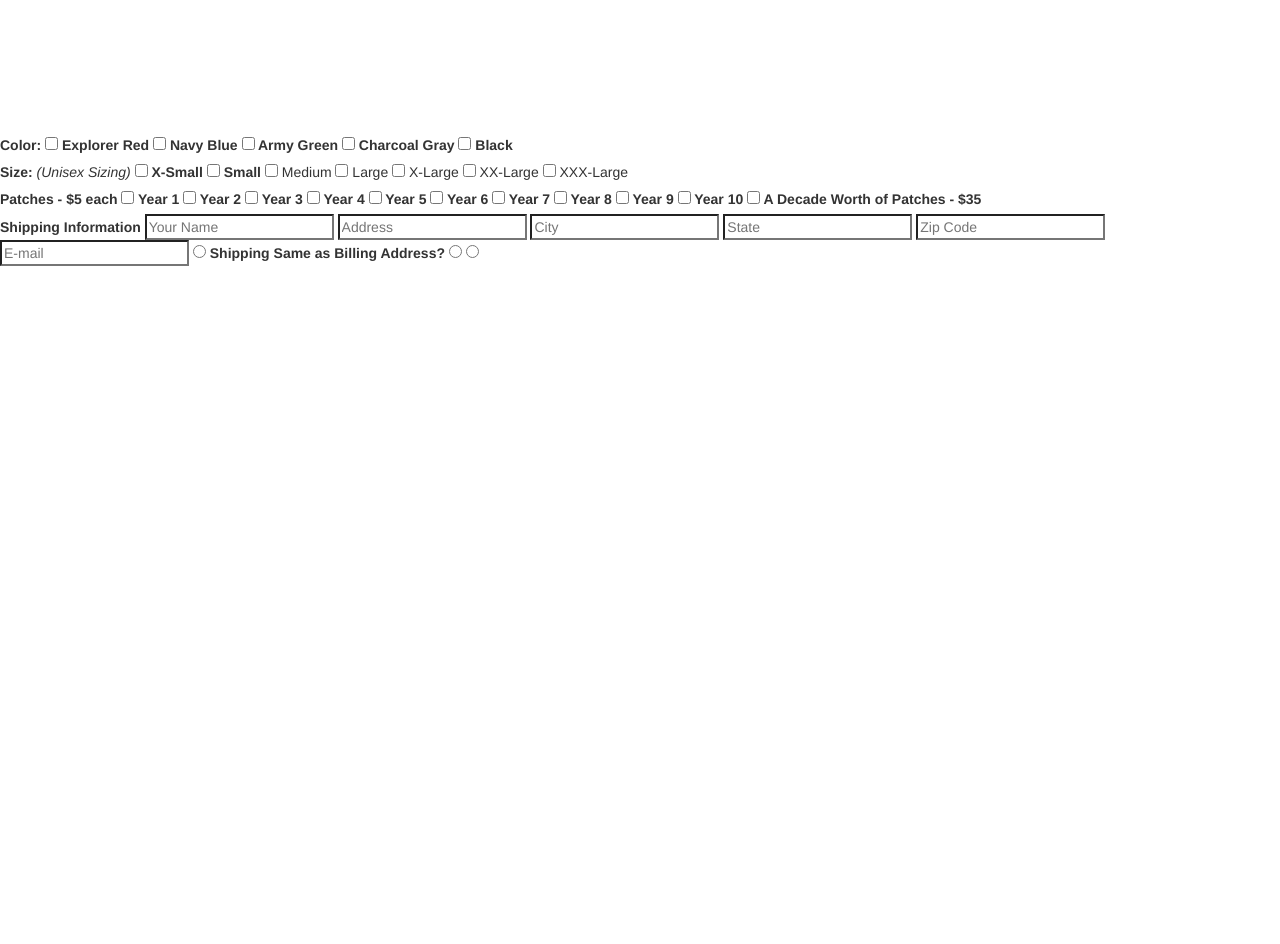
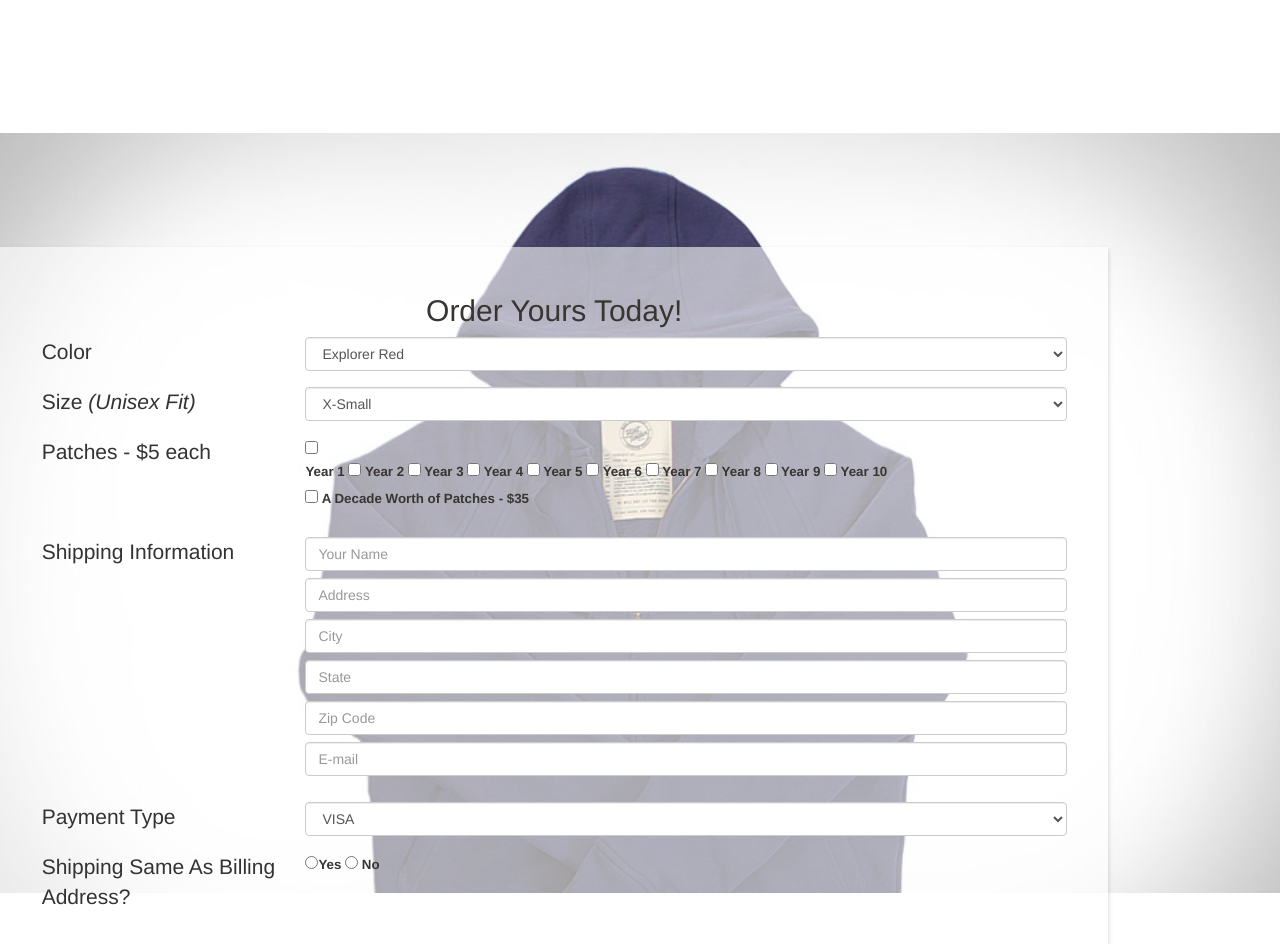
Before and after one commit to jlgadams31/10yearhoodie-form, a plain HTML site: page index.html in a window 1280 px wide. Shown: the part 2100-3044 px from the top of the page. Before the commit the page ends 2373 px from the top, so only its background shows below. Drawn offline with Linux system fonts and the light colour scheme.

Commit message:
Background picture cleaned up form

```diff
--- a/index.html
+++ b/index.html
@@ -49,69 +49,143 @@
     </div>
 
 <!-- FORM -->
-    <form action="" method="get"
-        <div> <b>Color:</b>
+    <div class="hoodie-image">
+        <div class="check-out">
+
+            <h2>Order Yours Today!</h2>
+
+            <div class="container">
+                <fieldset class="row">
+                    <legend class="col-md-3"> Color </legend>
+                    <div class="col-md-9">
+                        <form action="" method="get">
+                            <select class="form-control">
+                                <option value="Explorer Red"> Explorer Red</option>
+                                <option value="Navy Blue"> Navy Blue</option>
+                                <option value="Army Green"> Army Green</option>
+                                <option value="Charcoal Gray"> Charcoal Gray</option>
+                                <option value="Black"> Black</option>
+                            </select>
+                    </div>
+                </fieldset>
+            </div>
+
+            <div class="container">
+                <fieldset class="row">
+                    <legend class="col-md-3"> Size <i>(Unisex Fit)</i></legend>
+                    <div class="col-md-9">
+                        <form action="" method="get">
+                            <select class="form-control">
+                                <option value="Xsmall"> X-Small</option>
+                                <option value="Small"> Small</option>
+                                <option value="Medium"> Medium</option>
+                                <option value="Large"> Large</option>
+                                <option value="XLarge"> X-Large</option>
+                                <option value="XXLarge"> XX-Large</option>
+                                <option value="XXXLarge"> XXX-Large</option>
+                            </select>
+                    </div>
+                </fieldset>
+            </div>
+
+            <div class="container">
+                <fieldset class="row">
+                    <legend class="col-md-3"> Patches - $5 each</legend>
+                    <div class="col-md-9">
+                        <form action="" method="get">
+                            <div>
+                                <input id="Year 1" name="Patch" type="checkbox">
+                                <label for="Year 1"> Year 1
                                 <label>
-                <input type="checkbox" name="color" value="Explorer Red"> Explorer Red
+                                    <input type="checkbox" name="Patch" value="Year 2"> Year 2
                                </label>
                                 <label>
-                <input type="checkbox" name="color" value="Navy Blue"> Navy Blue
+                                    <input type="checkbox" name="Patch" value="Year 3"> Year 3
                                </label>
                                 <label>
-                <input type="checkbox" name="color" value="Army Green"> Army Green
+                                    <input type="checkbox" name="Patch" value="Year 4"> Year 4
                                </label>
                                 <label>
-                <input type="checkbox" name="color" value="Charcoal Gray"> Charcoal Gray
+                                    <input type="checkbox" name="Patch" value="Year 5"> Year 5
                                </label>
                                 <label>
-                <input type="checkbox" name="color" value="Black"> Black
-            </label
+                                    <input type="checkbox" name="Patch" value="Year 6"> Year 6
+                                </label>
+                                <label>
+                                    <input type="checkbox" name="Patch" value="Year 7"> Year 7
+                                </label>
+                                <label>
+                                    <input type="checkbox" name="Patch" value="Year 8"> Year 8
+                                </label>
+                                <label>
+                                    <input type="checkbox" name="Patch" value="Year 9"> Year 9
+                                </label>
+                                <label>
+                                    <input type="checkbox" name="Patch" value="Year 10"> Year 10
+                                </label>
+                                <label>
+                                    <input type="checkbox" name="Patch" value="A Decade Worth of Patches - $35"> A Decade Worth of Patches - $35
+                                </label>
+                            </div>
+                    </div>
+                </fieldset>
+            </div>
+    <br>
+
+            <div class="container">
+                <fieldset class="row">
+                    <legend class="col-md-3"> Shipping Information</legend>
+                    <div class="col-md-9">
+                        <input type="text" class="form-control" name="Your Name" placeholder="Your Name">
+                        <input type="text" class="form-control" name="Address" placeholder="Address">
+                        <input type="text" class="form-control" name="City" placeholder="City">
+                        <input type="text" class="form-control" name="State" placeholder="State">
+                        <input type="text" class="form-control" name="Zip Code" placeholder="Zip Code">
+                        <input type="text" class="form-control" name="Email" placeholder="E-mail">
+                    </div>
+                </fieldset>
+            </div>
+    <br>
+
+             <div class="container">
+                <fieldset class="row">
+                    <legend class="col-md-3"> Payment Type</i></legend>
+                    <div class="col-md-9">
+                        <form action="" method="get">
+                            <select class="form-control">
+                                <option value="1"> VISA</option>
+                                <option value="2"> AMEX</option>
+                                <option value="3"> MASTERCARD</option>
+                            </select>
+                    </div>
+                </fieldset>
             </div>
 
-        <div> <b>Size:</b> <i>(Unisex Sizing)</i>
+            <div class="container">
+                <fieldset class="row">
+                    <legend class="col-md-3"> Shipping Same As Billing Address?</legend>
+                    <div class="col-md-9">
+                        <form action="" method="get">
+                            <div>
                                 <label>
-                <input type="checkbox" name="Size" value="X-Small"> X-Small
+                                    <input type="radio" name="shipandbill" value="yes">Yes
                                 </label>
                                 <label>
-                <input type="checkbox" name="Size" value="Small"> Small
-            </label>
-                <input type="checkbox" name="Size" value="Medium"> Medium
-                <input type="checkbox" name="Size" value="Large"> Large
-                <input type="checkbox" name="Size" value="X-Large"> X-Large
-                <input type="checkbox" name="Size" value="XX-Large"> XX-Large
-                <input type="checkbox" name="Size" value="XXX-Large"> XXX-Large
+                                    <input type="radio" name="shipandbill" value="no"> No
                                 </label>
                             </div>
+                    </div>
+                </fieldset>
+            </div>
 
-        <label> <b>Patches</b> - $5 each
-            <input type="checkbox" name="Patch" value="Year 1"> Year 1
-            <input type="checkbox" name="Patch" value="Year 2"> Year 2
-            <input type="checkbox" name="Patch" value="Year 3"> Year 3
-            <input type="checkbox" name="Patch" value="Year 4"> Year 4
-            <input type="checkbox" name="Patch" value="Year 5"> Year 5
-            <input type="checkbox" name="Patch" value="Year 6"> Year 6
-            <input type="checkbox" name="Patch" value="Year 7"> Year 7
-            <input type="checkbox" name="Patch" value="Year 8"> Year 8
-            <input type="checkbox" name="Patch" value="Year 9"> Year 9
-            <input type="checkbox" name="Patch" value="Year 10"> Year 10
-            <input type="checkbox" name="Patch" value="A Decade Worth of Patches - $35"> A Decade Worth of Patches - $35
-        </label>
-
-        <label> Shipping Information
-            <input type="text" name="Your Name" placeholder="Your Name">
-            <input type="text" name="Address" placeholder="Address">
-            <input type="text" name="City" placeholder="City">
-            <input type="text" name="State" placeholder="State">
-            <input type="text" name="Zip Code" placeholder="Zip Code">
-            <input type="text" name="Email" placeholder="E-mail">
-            <input type="radio" name="shipandbill" value="yes"
-        </label>
-
-        <label> Shipping Same as Billing Address?
-            <input type="radio" name="shipandbill" value="yes">
-            <input type="radio" name="shipandbill" value="no">
-        </label>
-
+        </div>
+    </div>
+<br>
+<br>
+<br>
+<br>
+<br>
 
 </body>
+
 </html>
--- a/screen.css
+++ b/screen.css
@@ -96,7 +96,50 @@ p{
 
 
 
+/*FORM*/
 
+.hoodie-image{
+    margin: 0;
+    padding-top:1px;
+    position: relative;
+    width: auto;
+    height: 100%;
+    clear: both;
+    background: url(images/ten-year-hoodie-xl.jpg) no-repeat;
+    background-size: cover;
+    background-attachment: fixed;
+}
+
+.check-out{
+    background-color: rgba(255,255,255,0.6);
+    position: absolute;
+    top:15%;
+    min-height: 200px;
+    color: #383533;
+    height: 100%;
+    padding: 2em;
+    box-shadow: 0 3px 5px rgba(0,0,0,0.2);
+    font-size: 10pt;
+}
+
+h2{
+    text-align:center;
+}
+
+.container{
+    margin-bottom: 1em:;
+}
+legend{
+    border:none;
+}
+
+input[type="text"]{
+    margin-bottom: .5em;
+}
+
+input[type="text"]:focus{
+    background:gray;
+}
 
 @media screen and (min-width: 800px) {
 }
```
Also changed, not shown: images/ten-year-hoodie-xl.jpg (added). Lines whose indentation alone changed are shown as unchanged.
